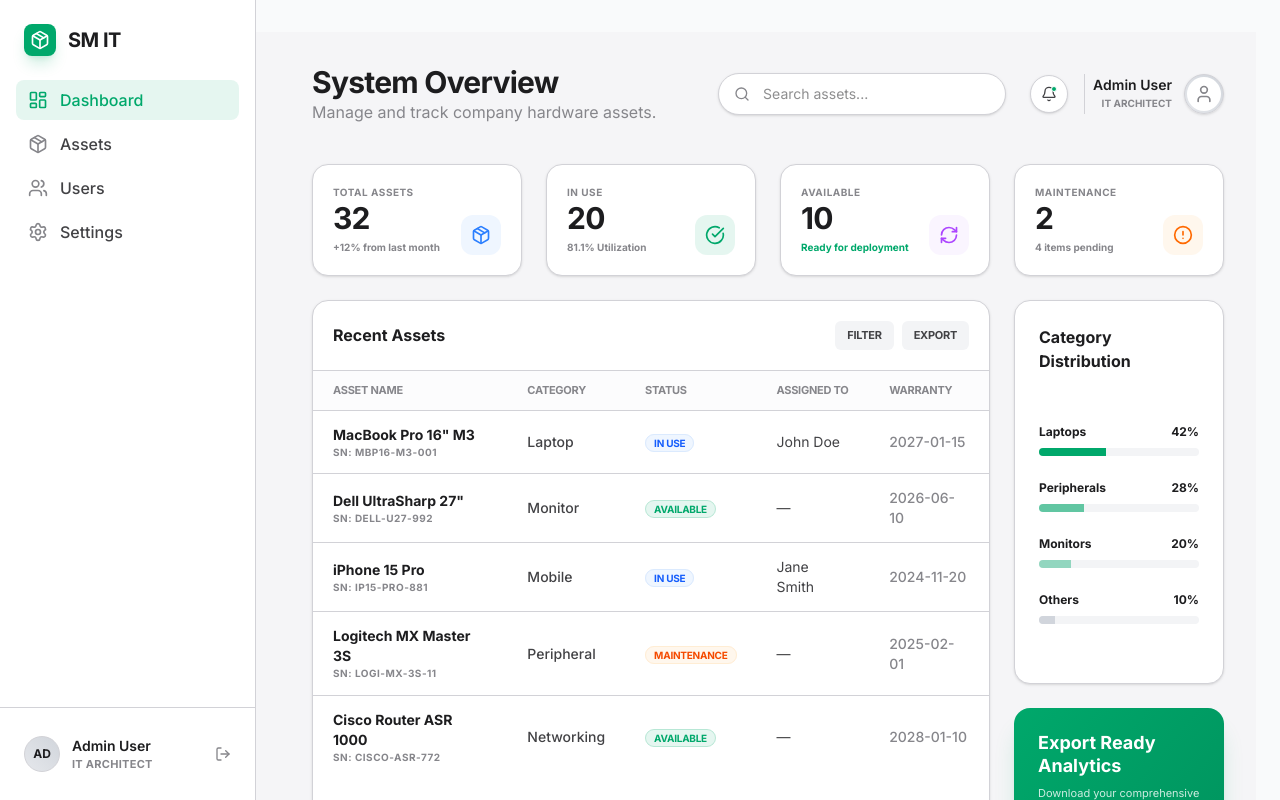
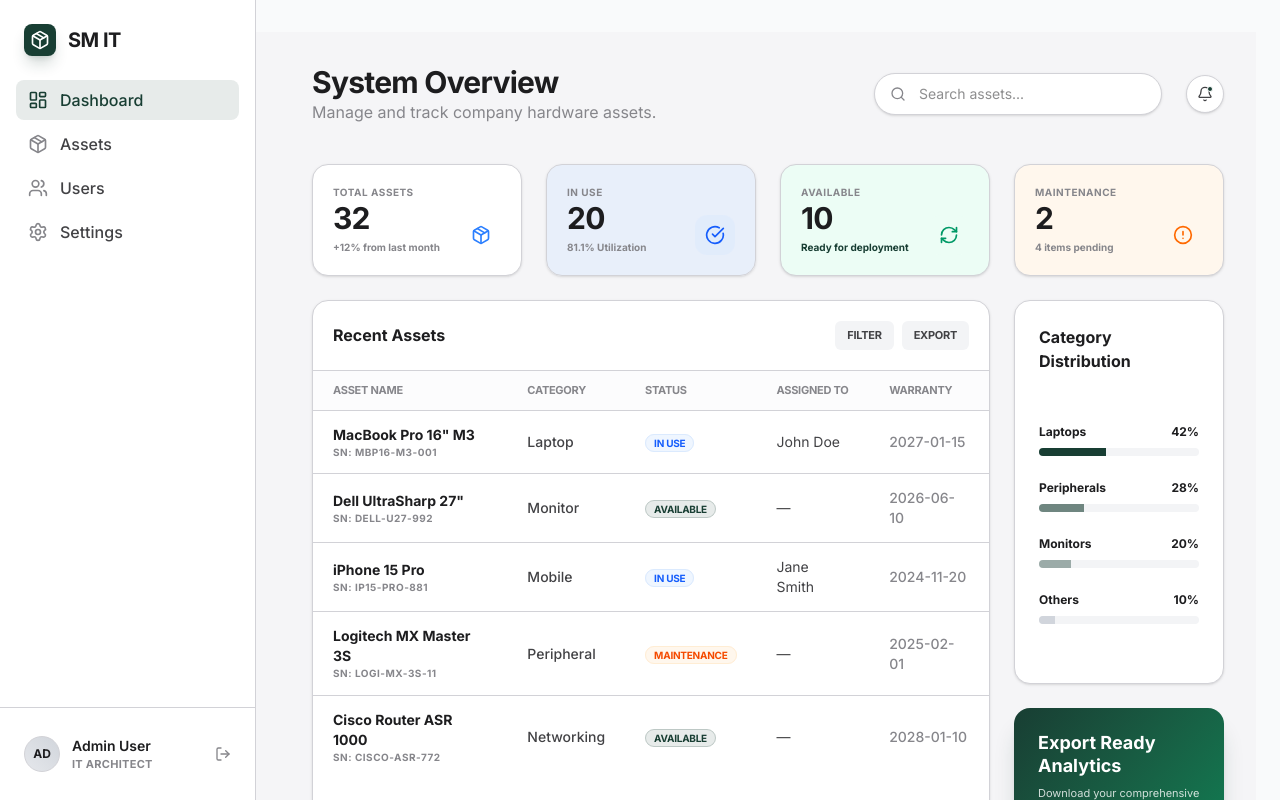
Before and after one commit to bookbento/hl-assets-management-inventory, a Next.js app in the folder frontend/: page / in a window 1280 px wide. Built offline with nearby package versions, Linux system fonts and the light colour scheme.

Commit message:
refactor: update SummaryCards styles and remove DashboardCards component

```diff
--- a/frontend/src/components/dashboard/SummaryCards.tsx
+++ b/frontend/src/components/dashboard/SummaryCards.tsx
@@ -16,21 +16,21 @@
       value: stats.total,
       icon: Package,
       color: "text-blue-500",
-      bg: "bg-blue-50",
+      bg: "bg-white",
     },
     {
       label: "In Use",
       value: stats.inUse,
       icon: CheckCircle,
-      color: "text-primary",
-      bg: "bg-primary/10",
+      color: "text-blue-600",
+      bg: "bg-blue-100/50",
     },
     {
       label: "Available",
       value: stats.available,
       icon: RefreshCw,
-      color: "text-purple-500",
-      bg: "bg-purple-50",
+      color: "text-emerald-600",
+      bg: "bg-emerald-50",
     },
     {
       label: "Maintenance",
@@ -40,7 +40,6 @@
       bg: "bg-orange-50",
     },
   ];
-
   return (
     <>
       {items.map((item, i) => (
@@ -49,7 +48,11 @@
           initial={{ opacity: 0, y: 20 }}
           animate={{ opacity: 1, y: 0 }}
           transition={{ delay: i * 0.1 }}
-          className="apple-card p-5 flex flex-col justify-between col-span-1 text-left"
+          className={cn(
+            "p-5 flex flex-col justify-between col-span-1 text-left",
+            "rounded-[var(--radius-apple)] border border-[#d2d2d7] shadow-sm transition-all duration-200",
+            item.bg,
+          )}
         >
           <span className="text-[10px] font-bold text-[#86868B] uppercase tracking-wider">
             {item.label}
--- a/frontend/src/components/layout/DashboardCards.tsx
+++ /dev/null
@@ -1,59 +0,0 @@
-// frontend/src/components/DashboardCards.tsx
-'use client';
-
-import { Card, CardContent, CardHeader, CardTitle, CardDescription } from '@/components/ui/card';
-import { getAssetSummary } from '@/lib/api';
-import { useQuery } from '@tanstack/react-query';
-import { Bell, Search, Sidebar, User } from 'lucide-react';
-
-export default function DashboardCards() {
-  const { data, isLoading, isError } = useQuery({
-    queryKey: ['assetSummary'],
-    queryFn: getAssetSummary,
-  });
-
-  if (isLoading) return <div className="grid grid-cols-1 md:grid-cols-2 lg:grid-cols-4 gap-6">Loading summary...</div>;
-  if (isError) return <div className="grid grid-cols-1 md:grid-cols-2 lg:grid-cols-4 gap-6">Error loading summary.</div>;
-
-  return (
-    <div className="flex min-h-screen bg-[#F5F5F7]">
-      <Sidebar />
-      <main className="flex-1 ml-64 p-8 overflow-y-auto min-h-screen flex flex-col">
-        {/* Top bar */}
-        <header className="flex items-center justify-between mb-10">
-          <div className="text-left">
-            <h1 className="text-3xl font-bold tracking-tight">System Overview</h1>
-            <p className="text-[#86868B]">Manage and track company hardware assets.</p>
-          </div>
-          <div className="flex items-center gap-6">
-            <div className="relative w-72">
-              <Search className="absolute left-4 top-1/2 -translate-y-1/2 w-4 h-4 text-[#86868B]" />
-              <input
-                type="text"
-                placeholder="Search assets..."
-                className="w-full bg-white border border-[#D2D2D7] rounded-full py-2.5 pl-11 pr-5 text-sm focus:outline-none focus:ring-2 focus:ring-primary/20 focus:border-primary transition-all shadow-sm"
-              />
-            </div>
-            <div className="flex items-center gap-4">
-              <button className="p-2.5 bg-white border border-[#D2D2D7] rounded-full hover:bg-gray-50 transition-colors relative shadow-sm">
-                <Bell className="w-4 h-4 text-[#424245]" />
-                <span className="absolute top-2.5 right-2.5 w-1.5 h-1.5 bg-primary rounded-full border border-white"></span>
-              </button>
-              <div className="flex items-center gap-3 pl-2 border-l border-[#D2D2D7]">
-                <div className="text-right hidden sm:block">
-                  <p className="text-sm font-semibold leading-none">Admin User</p>
-                  <p className="text-[10px] text-[#86868B] font-bold uppercase mt-1">IT Architect</p>
-                </div>
-                <div className="w-10 h-10 rounded-full bg-gradient-to-tr from-gray-200 to-gray-300 border border-[#D2D2D7] flex items-center justify-center p-0.5 shadow-sm overflow-hidden">
-                  <div className="w-full h-full rounded-full bg-white flex items-center justify-center">
-                    <User className="w-5 h-5 text-[#86868B]" />
-                  </div>
-                </div>
-              </div>
-            </div>
-          </div>
-        </header>
-      </main>
-    </div>
-  );
-}
--- a/frontend/src/components/layout/DashboardShell.tsx
+++ b/frontend/src/components/layout/DashboardShell.tsx
@@ -33,21 +33,6 @@
                 <Bell className="w-4 h-4 text-[#424245]" />
                 <span className="absolute top-2.5 right-2.5 w-1.5 h-1.5 bg-primary rounded-full border border-white"></span>
               </button>
-              <div className="flex items-center gap-3 pl-2 border-l border-[#D2D2D7]">
-                <div className="text-right hidden sm:block">
-                  <p className="text-sm font-semibold leading-none">
-                    Admin User
-                  </p>
-                  <p className="text-[10px] text-[#86868B] font-bold uppercase mt-1">
-                    IT Architect
-                  </p>
-                </div>
-                <div className="w-10 h-10 rounded-full bg-gradient-to-tr from-gray-200 to-gray-300 border border-[#D2D2D7] flex items-center justify-center p-0.5 shadow-sm overflow-hidden">
-                  <div className="w-full h-full rounded-full bg-white flex items-center justify-center">
-                    <User className="w-5 h-5 text-[#86868B]" />
-                  </div>
-                </div>
-              </div>
             </div>
           </div>
         </header>
--- a/frontend/src/styles/globals.css
+++ b/frontend/src/styles/globals.css
@@ -2,12 +2,12 @@
 @plugin "tailwindcss-animate";
 
 @theme {
-  --color-primary: #00A86B;
-  --color-primary-foreground: #FFFFFF;
+  --color-primary: #183e33;
+  --color-primary-foreground: #ffffff;
 
-  --color-sidebar: #FFFFFF;
-  --color-sidebar-foreground: #1D1D1F;
-  --color-sidebar-border: #D2D2D7;
+  --color-sidebar: #ffffff;
+  --color-sidebar-foreground: #1d1d1f;
+  --color-sidebar-border: #d2d2d7;
 
   --radius-apple: 16px;
   --radius-apple-lg: 24px;
@@ -15,18 +15,20 @@
 
 /* --- Base Styles (ห้ามใส่ @layer base) --- */
 body {
-  background-color: #F5F5F7;
-  color: #1D1D1F;
+  background-color: #f5f5f7;
+  color: #1d1d1f;
   -webkit-font-smoothing: antialiased;
   -moz-osx-font-smoothing: grayscale;
-  font-family: -apple-system, BlinkMacSystemFont, "Segoe UI", Roboto, Helvetica, Arial, sans-serif;
+  font-family:
+    -apple-system, BlinkMacSystemFont, "Segoe UI", Roboto, Helvetica, Arial,
+    sans-serif;
 }
 
 /* --- Component Classes --- */
 .apple-card {
   background-color: white;
   border-radius: var(--radius-apple);
-  border: 1px solid #D2D2D7;
+  border: 1px solid #d2d2d7;
   @apply shadow-sm transition-all duration-200;
 }
 
@@ -38,7 +40,8 @@
   border-radius: 0.5rem; /* rounded-lg */
   font-size: 0.875rem; /* text-sm */
   font-weight: 500; /* font-medium */
-  transition-property: color, background-color, border-color, text-decoration-color, fill, stroke;
+  transition-property:
+    color, background-color, border-color, text-decoration-color, fill, stroke;
   transition-timing-function: cubic-bezier(0.4, 0, 0.2, 1);
   transition-duration: 150ms;
 }
@@ -51,7 +54,7 @@
 .sidebar-link-inactive {
   color: #424245;
   &:hover {
-    background-color: #F3F4F6; /* gray-100 */
+    background-color: #f3f4f6; /* gray-100 */
   }
 }
 
@@ -65,7 +68,8 @@
   border: none;
   cursor: pointer;
   transition: all 0.2s;
-  box-shadow: 0 10px 15px -3px color-mix(in srgb, var(--color-primary), transparent 80%);
+  box-shadow: 0 10px 15px -3px
+    color-mix(in srgb, var(--color-primary), transparent 80%);
 }
 
 .btn-primary:active {
@@ -77,5 +81,5 @@
 }
 
 .btn-primary:hover {
-  background-color: #008F5B;
+  background-color: #008f5b;
 }
```
